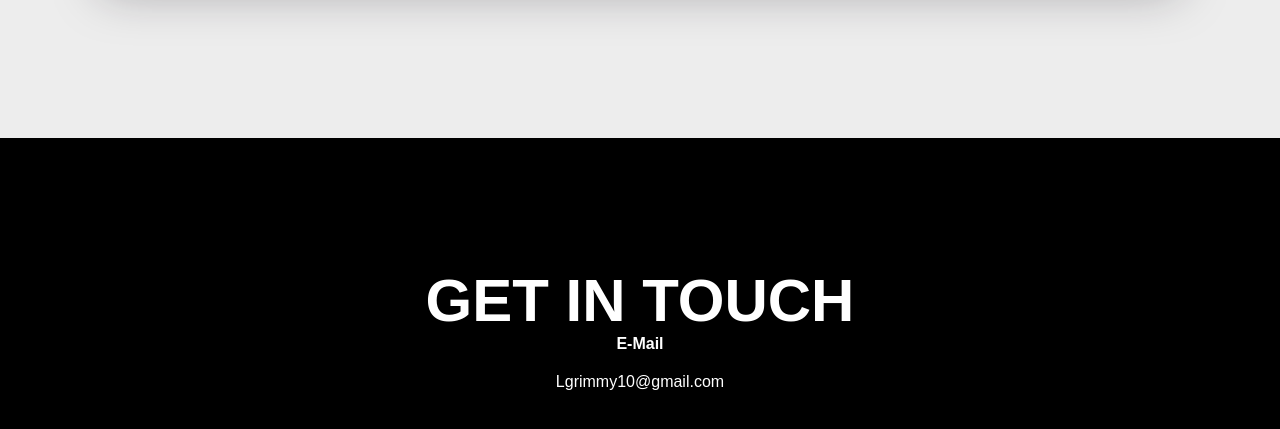
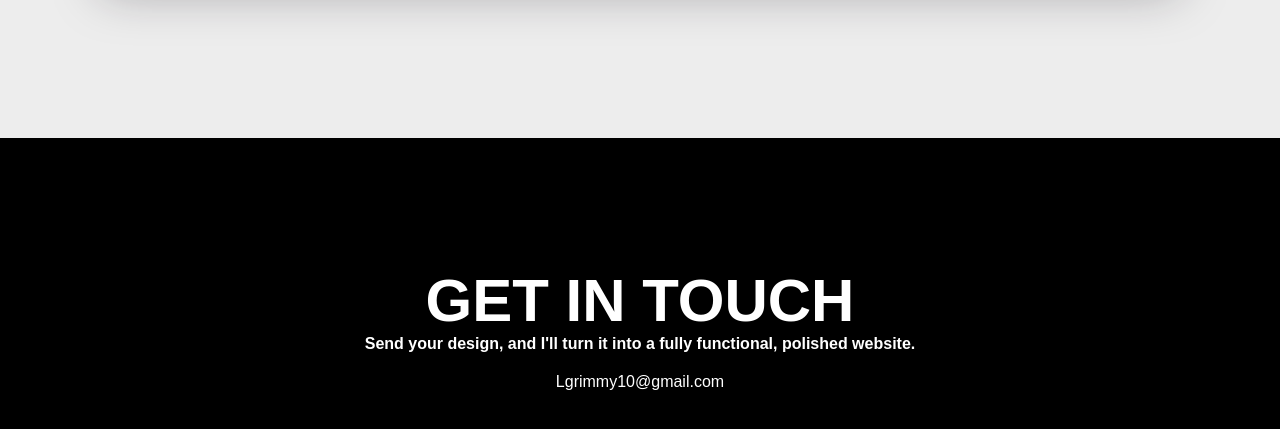
Before and after one commit to Warithlawal/My-portfolio2, a plain HTML site: page index.html in a window 1280 px wide. Shown: the part 3074-3503 px from the top of the page. Drawn offline with nearby package versions, Linux system fonts and the light colour scheme; a web font is replaced by a local one.

Commit message:
Add files via upload

```diff
--- a/index.html
+++ b/index.html
@@ -218,7 +218,7 @@
 			<div>
 				<div class="mail">
 					<div class="mail-link">
-						<h4>E-Mail</h4>
+						<h4>Send your design, and I'll turn it into a fully functional, polished website.</h4>
 						<p><a href="mailto:lgrimmy10@gmail.com">Lgrimmy10@gmail.com</a></p>
 					</div>
 				</div>
```
